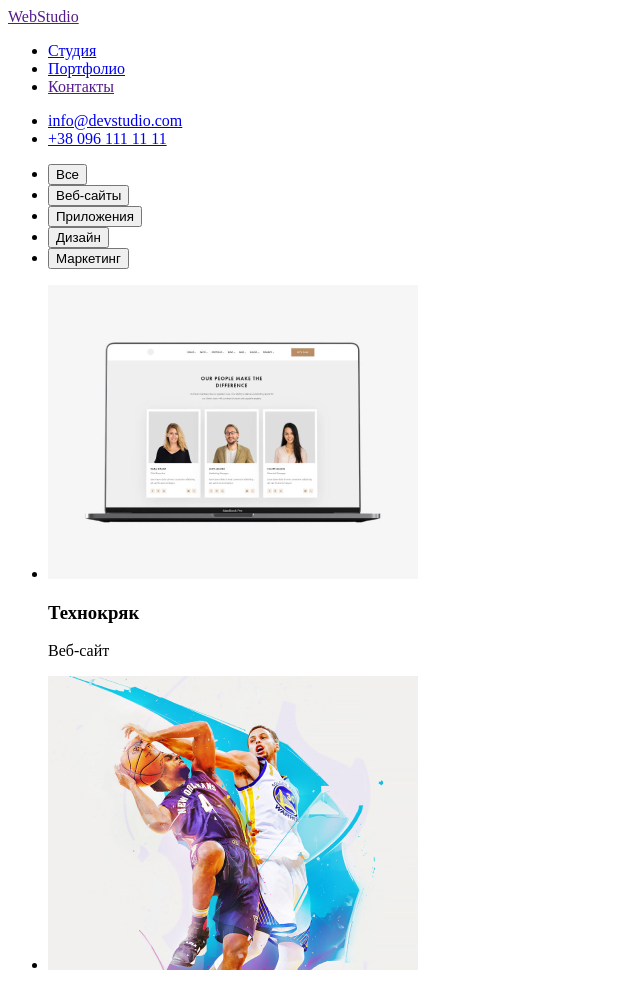
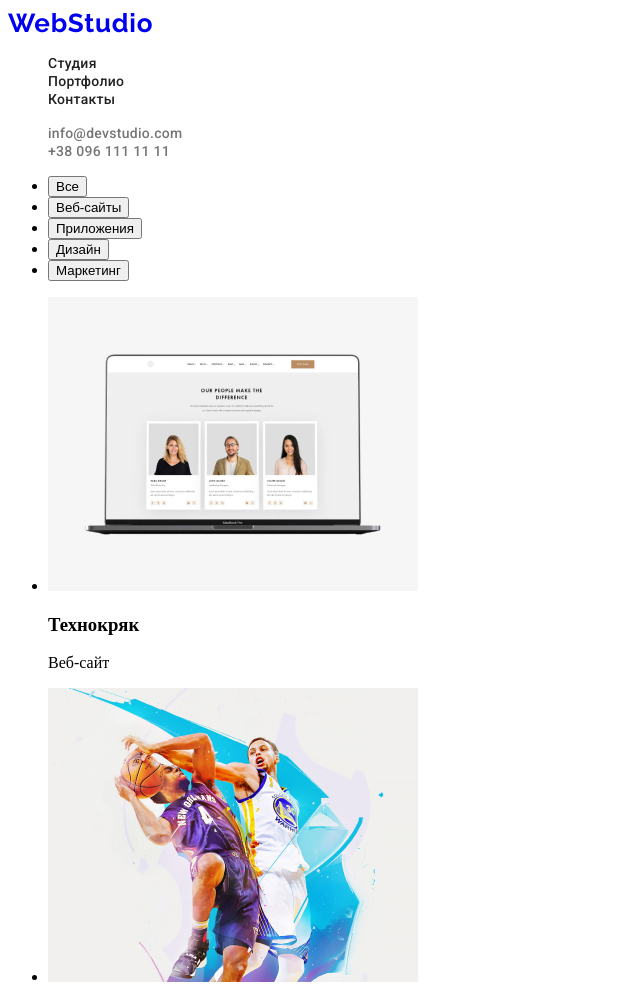
Before and after one commit to AndreyGOIT/goit-markup-hw-02, a plain HTML site: page portfolio.html in a window 1280 px wide. Shown: the top 985 px of the page, without its empty margins (0-640 px from the left). Drawn offline with Linux system fonts and the light colour scheme.

Commit message:
Mark up for header is ready
Разметка для хедера готова

```diff
--- a/css/styles.css
+++ b/css/styles.css
@@ -0,0 +1,42 @@
+.navigation-list,
+.navigation-contacts {
+    list-style: none;
+}
+.navigation-list-link,
+.navigation-contacts-mail,
+.navigation-contacts-phone,
+.logo-link {
+    text-decoration: none;
+}
+
+.navigation-list-link {
+    font-family: 'Roboto', sans-serif;
+    font-weight: 500;
+    font-size: 14px;
+    line-height: 1,14;
+    letter-spacing: 0.02em;
+    color: #212121;
+}
+.navigation-contacts-mail,
+.navigation-contacts-phone {
+    font-family: 'Roboto',sans-serif;
+    font-weight: 500;
+    font-size: 14px;
+    line-height: 1,14;
+    letter-spacing: 0.02em;
+    color: #757575;
+}
+.navigation-list-link:hover,
+.navigation-list-link:focus {
+    color: #2196F3;
+}
+.logo-link {
+    font-family: 'Raleway';
+    font-weight: 700;
+    font-size: 26px;
+    line-height: 1,19;
+    /* identical to box height */
+    letter-spacing: 0.03em;
+    /*
+    color: #2196F3; */
+}
--- a/portfolio.html
+++ b/portfolio.html
@@ -1,39 +1,43 @@
 <!DOCTYPE html>
-<html lang="en">
+<html lang="ru">
     <head>
         <meta charset="UTF-8">
         <meta http-equiv="X-UA-Compatible" content="IE=edge">
         <meta name="viewport" content="width=device-width, initial-scale=1.0">
         <title>Document</title>
+        <link rel="preconnect" href="https://fonts.googleapis.com">
+        <link rel="preconnect" href="https://fonts.gstatic.com" crossorigin>
+        <link href="https://fonts.googleapis.com/css2?family=Raleway:wght@700&family=Roboto:wght@400;500;700;900&display=swap"
+            rel="stylesheet">
         <link rel="stylesheet" href="./css/styles.css" />
     </head>
     <body>
         <!--Шапка или верхушка страницы HEADER-->
         <header>
-            <nav>
-                <a href="" lang="en">WebStudio</a>
-                <ul>
-                    <li>
-                        <a href="stidio.html">Студия</a>
+            <nav class="navigation">
+                <a class="logo-link" href="index.html" lang="en">WebStudio</a>
+                <ul class="navigation-list">
+                    <li class="navigation-list-item">
+                        <a class="navigation-list-link" href="index.html">Студия</a>
                     </li>
-                    <li>
-                        <a href="portfolio.html">Портфолио</a>
+                    <li class="navigation-list-item">
+                        <a class="navigation-list-link" href="portfolio.html">Портфолио</a>
                     </li>
-                    <li>
-                        <a href="">Контакты</a>
+                    <li class="navigation-list-item">
+                        <a class="navigation-list-link" href="">Контакты</a>
                     </li>
                 </ul>
             </nav>
-            <ul>
-                <li>
-                    <a href="mailto:info@devstudio.com" lang="en">info@devstudio.com</a>
+            <ul class="navigation-contacts">
+                <li class="navigation-contacts-item">
+                    <a class="navigation-contacts-mail" href="mailto:info@devstudio.com" lang="en">info@devstudio.com</a>
                 </li>
-                <li>
-                    <a href="tel:+380961111111">+38 096 111 11 11</a>
+                <li class="navigation-contacts-item">
+                    <a class="navigation-contacts-phone" href="tel:+380961111111">+38 096 111 11 11</a>
                 </li>
             </ul>
         </header>
-        <!--Главная часть или MAIN-->
+        <!--Главная часwMAIN-->
         <main>
             <h1 hidden>Портфолио</h1>
             <!--Фильтр в главном разделе-->
@@ -112,6 +116,7 @@
             </section>
 
         </main>
+
         <footer>
             <a href="" lang="en">WebStudio</a>
             <address>
```
Also changed, not shown: index.html (+19 -14 lines).
